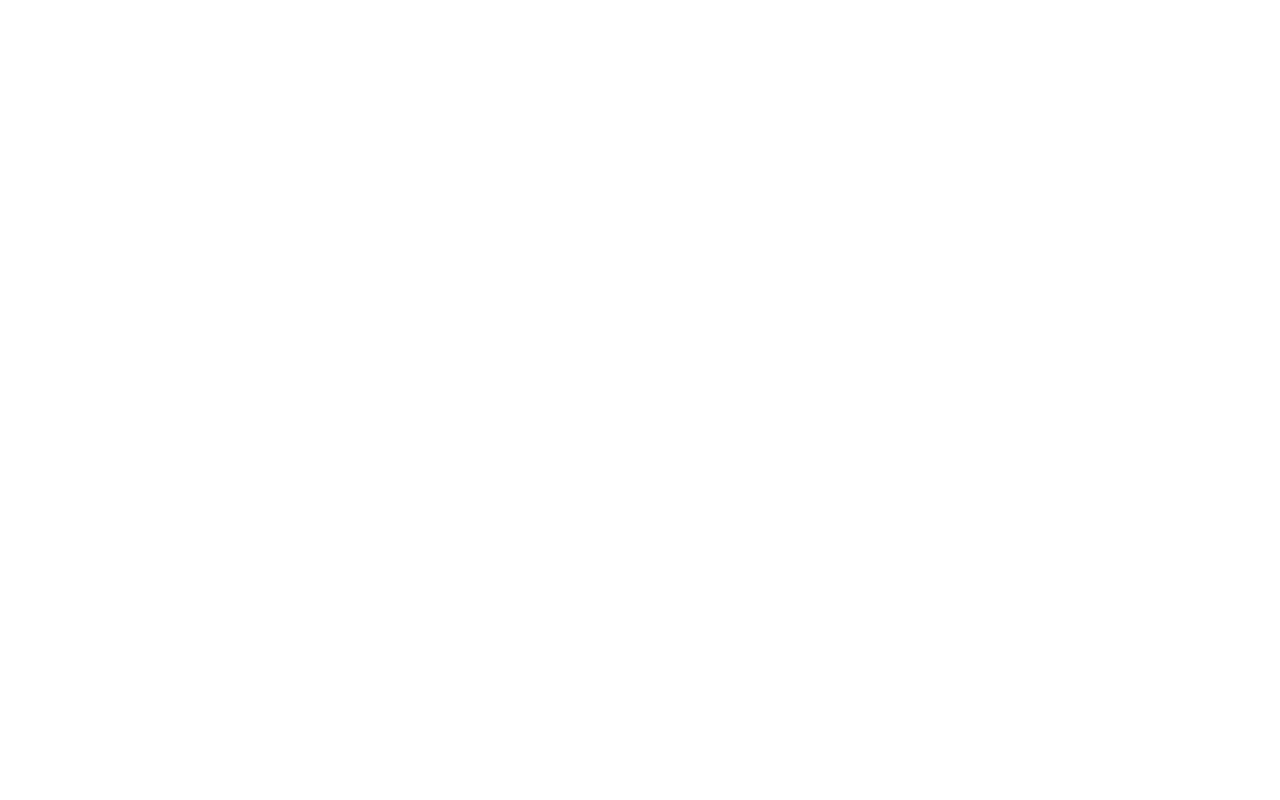
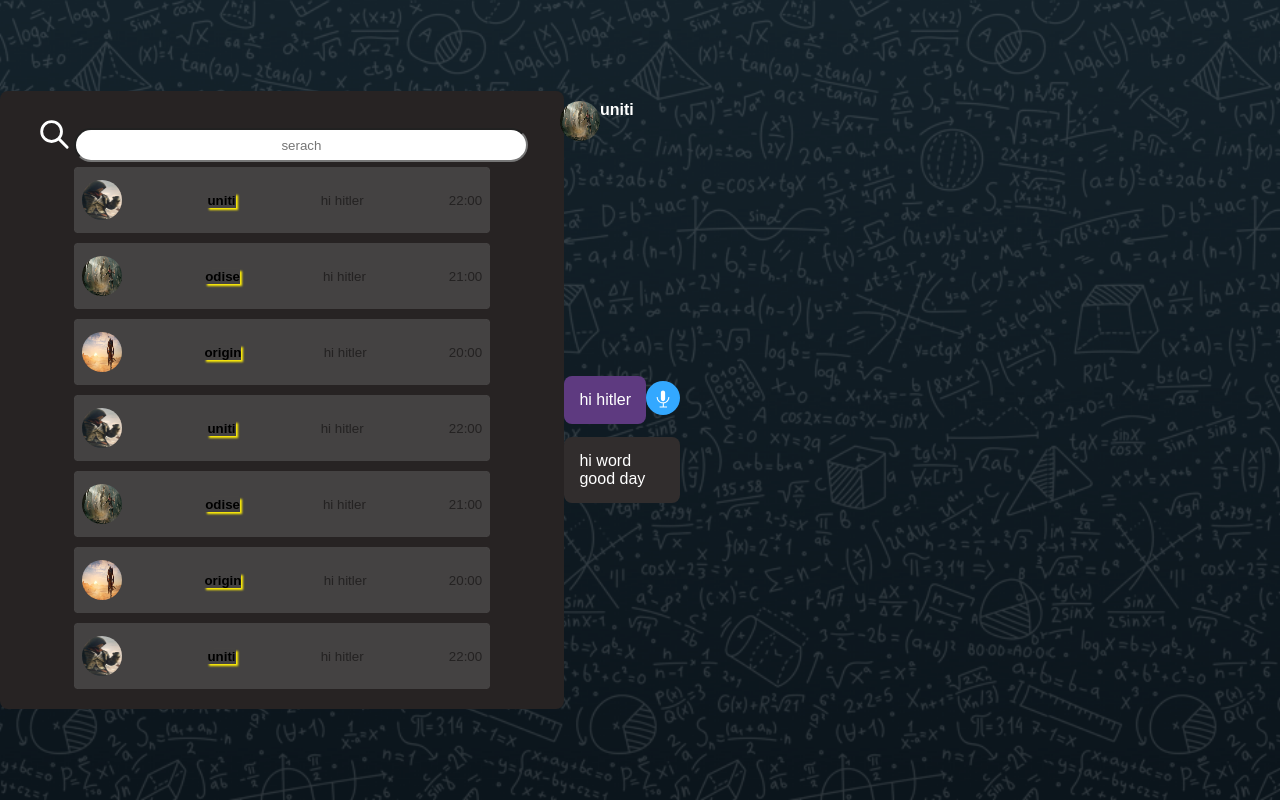
Before and after one commit to hidarabadi/telegram, a plain HTML site: page home.html in a window 1280 px wide. Drawn offline with Linux system fonts and the light colour scheme.

Commit message:
version12

```diff
--- a/home.html
+++ b/home.html
@@ -0,0 +1,150 @@
+<!DOCTYPE html>
+<html lang="en">
+
+<head>
+    <meta charset="UTF-8">
+    <meta name="viewport" content="width=device-width, initial-scale=1.0">
+    <title>uniti</title>
+    <link rel="stylesheet" href="style.css">
+</head>
+
+<body>
+    <div class="countainer">
+        <div class="card">
+            <div class="left">
+                <div class="header">
+                    <header>
+
+                        <form action="m1">
+                            <a href="./hh.html">
+
+                                <svg width="30" height="30" viewBox="0 0 24 24" fill="none"
+                                    xmlns="http://www.w3.org/2000/svg">
+                                    <circle cx="11" cy="11" r="7" stroke="white" stroke-width="2" />
+                                    <line x1="16.5" y1="16.5" x2="22" y2="22" stroke="white" stroke-width="2"
+                                        stroke-linecap="round" />
+                                </svg>
+                            </a>
+                            <input type="text" id="m1" placeholder="serach">
+                            <label for="m1"></label>
+                        </form>
+                    </header>
+                </div>
+                <div class="matn">
+
+                    <button>
+                        <a href="./home.html" target="_blank">
+
+                            <div class="a1">
+                                <img src="./6710-1440x2560-samsung-hd-assassins-creed-wallpaper.jpg" alt="">
+                                <span class="s1">uniti</span>
+                                <span class="s2">hi hitler</span>
+                                <span class="s3">22:00</span>
+                            </div>
+                        </a>
+                    </button>
+                    <button>
+                        <a href="./home.html" target="_blank">
+
+                            <div class="a1">
+                                <img src="./66927-3840x2160-desktop-4k-assassins-creed-wallpaper-photo.jpg" alt="">
+                                <span class="s1">odise</span>
+                                <span class="s2">hi hitler</span>
+                                <span class="s3"> 21:00</span>
+                            </div>
+                        </a>
+                    </button>
+                    <button>
+                        <a href="./home.html" target="_blank">
+
+                            <div class="a1">
+                                <img src="./6578-3840x2160-desktop-4k-assassins-creed-wallpaper-image.jpg" alt="">
+                                <span class="s1">origin</span>
+                                <span class="s2">hi hitler</span>
+                                <span class="s3">20:00</span>
+                            </div>
+                        </a>
+                    </button>
+                    <button>
+                        <a href="./home.html" target="_blank">
+
+                            <div class="a1">
+                                <img src="./6710-1440x2560-samsung-hd-assassins-creed-wallpaper.jpg" alt="">
+                                <span class="s1">uniti</span>
+                                <span class="s2">hi hitler</span>
+                                <span class="s3">22:00</span>
+                            </div>
+                        </a>
+                    </button>
+                    <button>
+                        <a href="./home.html" target="_blank">
+
+                            <div class="a1">
+                                <img src="./66927-3840x2160-desktop-4k-assassins-creed-wallpaper-photo.jpg" alt="">
+                                <span class="s1">odise</span>
+                                <span class="s2">hi hitler</span>
+                                <span class="s3"> 21:00</span>
+                            </div>
+                        </a>
+                    </button>
+                    <button>
+                        <a href="./home.html" target="_blank">
+
+                            <div class="a1">
+                                <img src="./6578-3840x2160-desktop-4k-assassins-creed-wallpaper-image.jpg" alt="">
+                                <span class="s1">origin</span>
+                                <span class="s2">hi hitler</span>
+                                <span class="s3">20:00</span>
+                            </div>
+                        </a>
+                    </button>
+                    <button>
+                        <a href="./home.html" target="_blank">
+
+                            <div class="a1">
+
+                                <img src="./6710-1440x2560-samsung-hd-assassins-creed-wallpaper.jpg" alt="">
+                                <span class="s1">uniti</span>
+                                <span class="s2">hi hitler</span>
+                                <span class="s3">22:00</span>
+                            </div>
+                        </a>
+                    </button>
+
+
+                </div>
+
+            </div>
+            <div class="right">
+                <div class="up">
+                    <img src="./66927-3840x2160-desktop-4k-assassins-creed-wallpaper-photo.jpg" alt="" class="d1">
+                    <span class="v1">
+                        uniti
+                    </span>
+                </div>
+                <div class="matn">
+                    <span class="v2">hi word good day</span>
+                    <span class="v3">hi hitler</span>
+                </div>
+
+            </div>
+            <div class="top">
+                <div class="svg">
+                    <a href="">
+                        <svg width="64" height="64" viewBox="0 0 64 64" xmlns="http://www.w3.org/2000/svg">
+                            <circle cx="32" cy="32" r="32" fill="#33A8FF" />
+                            <path
+                                d="M32 18c-2.2 0-4 1.8-4 4v12c0 2.2 1.8 4 4 4s4-1.8 4-4V22c0-2.2-1.8-4-4-4zm10 12c0 5.5-4.5 10-10 10s-10-4.5-10-10h-2c0 6.6 5.2 12 11.6 12v6h-6v2h14v-2h-6v-6C38.8 42 44 36.6 44 30h-2z"
+                                fill="#FFFFFF" />
+                        </svg>
+
+                    </a>
+                </div>
+                <div class="text"></div>
+
+            </div>
+        </div>
+    </div>
+</body>
+
+</html>
--- a/style.css
+++ b/style.css
@@ -12,13 +12,19 @@ body {
     align-items: center;
     font-family: sans-serif;
     color: white;
+    background-image: url(./ذش.png);
+    background-size: cover;
+    background-repeat: no-repeat;
+    background-position: center;
+
 }
 
 .countainer {
     display: flex;
     justify-content: left;
     align-items: center;
-
+    overflow: hidden;
+    position: relative;
 }
 
 .card {
@@ -26,8 +32,8 @@ body {
     justify-content: left;
     align-items: center;
 
+}
 
-}
 .left {
     background-color: rgb(39, 35, 35);
     display: flex;
@@ -39,11 +45,13 @@ flex-direction: column;
     padding: 20px;
 
 }
-img{
+
+img {
     width: 40px;
     height: 40px;
     border-radius: 100%;
 }
+
 .header {
     display: flex;
     align-items: center;
@@ -53,12 +61,14 @@ display: flex;
     flex: 0 0 auto;
 
 }
+
 input {
     border-radius: 20px;
     width: 450px;
     height: 30px;
 }
-.a1{
+
+.a1 {
     background-color: rgb(68, 66, 66);
     display: flex;
     flex-direction: row;
@@ -69,31 +79,37 @@ align-items: center;
     border-radius: 4px;
     padding: 8px;
 }
+
 .s1 {
     color: black;
     font-weight: bold;
-box-shadow: 2px 2px 2px  rgb(255, 238, 7);
+    box-shadow: 2px 2px 2px rgb(255, 238, 7);
     justify-content: left;
 
 }
-.s2{
+
+.s2 {
     color: rgb(36, 34, 34);
 
 }
-.s3{
+
+.s3 {
     color: rgb(36, 34, 34);
 
 }
+
 .matn {
     display: flex;
     flex-direction: column;
     gap: 10px;
 
 }
+
 button {
     border: hidden;
     border-radius: 6px;
 }
+
 a {
     text-decoration: none;
 }
@@ -102,11 +118,54 @@ a {
     background-color: rgb(255, 238, 7);
 
 }
-.s1:hover{
+
+.s1:hover {
     box-shadow: 3px 3px 3px white;
 
 }
+
 input {
-text-align: center  ;
+    text-align: center;
 
 }
+
+.up {
+    border-radius: 100%;
+    display: flex;
+    position: absolute;
+    top: 10px;
+    left: 560px;
+}
+
+.v1 {
+    font-weight: bold;
+    color: white;
+    display: flex;
+
+}
+
+.v2 {
+    display: flex;
+    color: white;
+    background-color: rgb(49, 45, 45);
+    padding: 15px;
+    border-radius: 8px;
+    text-align: left;
+    position: absolute;
+    top: 56%;
+}
+
+.v3 {
+    display: flex;
+    color: white;
+    background-color: rgb(94, 58, 128);
+    padding: 15px;
+    border-radius: 8px;
+
+}
+
+svg {
+    height: 34px;
+    width: 34px;
+
+}
```
Also changed, not shown: index.html (+2 -1 lines), hh.html (added), home.css (added), ذش.png (added). Lines whose indentation alone changed are shown as unchanged.
